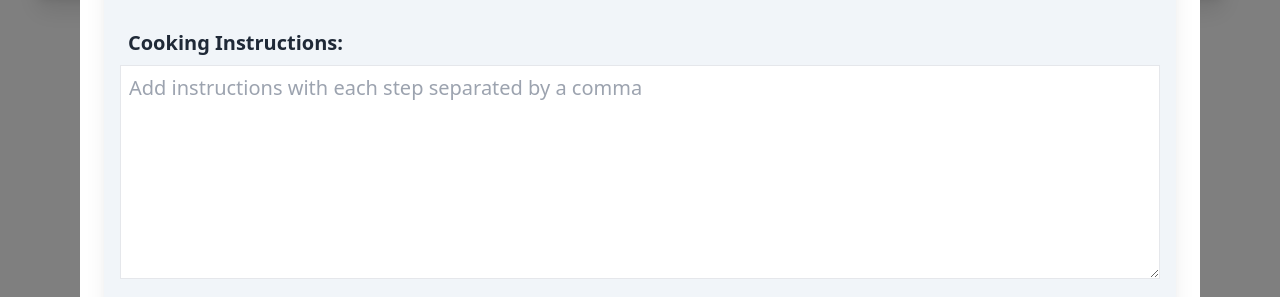
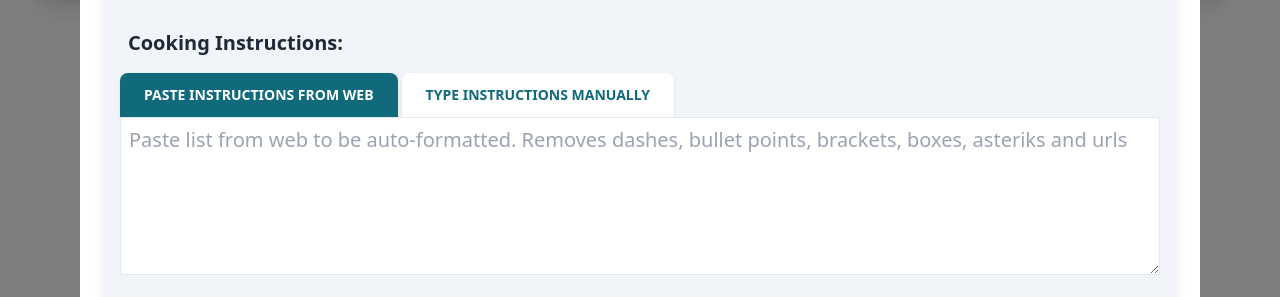
Before and after one commit to shanarussell/meal-planner, a React (Vite) app: page / in a window 1280 px wide. Both pictures are taken after typing "Sample" into the empty fields and a click on the button "ADD NEW RECIPE". Shown: the part 500-797 px from the top of the page. Built offline with nearby package versions, Linux system fonts and the light colour scheme; no server answers; the database is empty.

Commit message:
tabbed inputs for instructions

```diff
--- a/src/ModalAddEditRecipe.jsx
+++ b/src/ModalAddEditRecipe.jsx
@@ -72,6 +72,7 @@ const ModalAddEditRecipe = ({
   });
 
   const [formatIngredients, setFormatIngredients] = useState("");
+  const [formatInstructions, setFormatInstructions] = useState("");
   const [imageUpload, setImageUpload] = useState(null);
   const [imageUploadedState, setImageUploadedState] = useState(false);
   const [isDinnerChecked, setIsDinnerChecked] = useState(
@@ -79,8 +80,7 @@ const ModalAddEditRecipe = ({
   );
 
   let recipeTitlePlaceholder = "Add Recipe Title";
-  let recipeInstructionsPlaceholder =
-    "Add instructions with each step separated by a comma";
+
   let recipeNotesPlaceholder = "Add Notes with each step separated by a comma";
 
   // Create Recipe (add)
@@ -144,7 +144,7 @@ const ModalAddEditRecipe = ({
     }
   };
 
-  function pasteFromWeb() {
+  function pasteIngredientsFromWeb() {
     return (
       <div>
         <textarea
@@ -175,7 +175,7 @@ const ModalAddEditRecipe = ({
     );
   }
 
-  function pasteManually(){
+  function pasteIngredientsManually(){
     return (
       <div>
         <textarea
@@ -198,6 +198,60 @@ const ModalAddEditRecipe = ({
       </div>
     );
 
+  }
+
+  function pasteInstructionsFromWeb() {
+    return (
+      <div>
+        <textarea
+          value={fullRecipe.recipeInstructions}
+          onChange={(e) =>
+            setFullRecipe((prevRecipe) => ({
+              ...prevRecipe,
+              recipeInstructions: e.target.value
+                .replace(/-/g, " ")
+                .replace(/•/g, "")
+                .replace(/\u25A2/g, "")
+                .replace(/\*/g, "") //replace *
+                .replace(/http\S+/g, "") // replace for URLs starting with "http"
+                .replace(/\[/g, "") // replace "["
+                .replace(/\]/g, "") // replace "]"
+                .split(/[,\n]/),
+            }))
+          }
+          className={style.inputTextAreas}
+          rows={"5"}
+          placeholder={
+            editMode
+              ? selectedRecipe.recipeInstructions
+              : "Paste list from web to be auto-formatted. Removes dashes, bullet points, brackets, boxes, asteriks and urls"
+          }
+        />
+      </div>
+    );
+  }
+
+  function pasteInstructionsManually() {
+    return (
+      <div>
+        <textarea
+          value={fullRecipe.recipeInstructions}
+          onChange={(e) =>
+            setFullRecipe((prevRecipe) => ({
+              ...prevRecipe,
+              recipeInstructions: e.target.value.split(","),
+            }))
+          }
+          className={style.inputTextAreas}
+          rows={"5"}
+          placeholder={
+            editMode
+              ? selectedRecipe.recipeInstructions
+              : "Type in instructions separated with commas"
+          }
+        />
+      </div>
+    );
   }
 
   return (
@@ -240,7 +294,7 @@ const ModalAddEditRecipe = ({
                   <h3 className={style.heading}>Ingredients:</h3>
                   <button
                     className={
-                      (formatIngredients === "web" || formatIngredients === "")
+                      formatIngredients === "web" || formatIngredients === ""
                         ? style.greenTab
                         : style.whiteTab
                     }
@@ -266,31 +320,42 @@ const ModalAddEditRecipe = ({
                     Type ingredients manually
                   </button>
 
-                  {formatIngredients === "manual" && pasteManually()}
-                  {(formatIngredients === "web" ||
-                    formatIngredients === "") && pasteFromWeb()}
+                  {formatIngredients === "manual" && pasteIngredientsManually()}
+                  {(formatIngredients === "web" || formatIngredients === "") &&
+                    pasteIngredientsFromWeb()}
 
                   <h3 className={style.heading}>Cooking Instructions:</h3>
-                  <textarea
-                    value={fullRecipe.recipeInstructions}
-                    onChange={(e) =>
-                      setFullRecipe((prevRecipe) => ({
-                        ...prevRecipe,
-                        recipeInstructions: e.target.value
-                          .replace(/-/g, " ")
-                          .replace(/•/g, "")
-                          .replace(/\u25A2/g, "")
-                          .split(/[.\n]/),
-                      }))
+                  <button
+                    className={
+                      formatInstructions === "web" || formatInstructions === ""
+                        ? style.greenTab
+                        : style.whiteTab
                     }
-                    className={style.inputTextAreas}
-                    rows={"7"}
-                    placeholder={
-                      editMode
-                        ? selectedRecipe.recipeInstructions
-                        : recipeInstructionsPlaceholder
+                    onClick={(e) => {
+                      e.preventDefault(e);
+                      setFormatInstructions("web");
+                    }}
+                  >
+                    Paste instructions from web
+                  </button>
+
+                  <button
+                    className={
+                      formatInstructions === "manual"
+                        ? style.greenTab
+                        : style.whiteTab
                     }
-                  />
+                    onClick={(e) => {
+                      e.preventDefault(e);
+                      setFormatInstructions("manual");
+                    }}
+                  >
+                    Type instructions manually
+                  </button>
+
+                  {formatInstructions === "manual" && pasteInstructionsManually()}
+                  {(formatInstructions === "web" || formatInstructions === "") &&
+                    pasteInstructionsFromWeb()}
                   <h3 className={style.heading}>Notes, links, etc:</h3>
                   <textarea
                     value={fullRecipe.recipeNotes}
```
